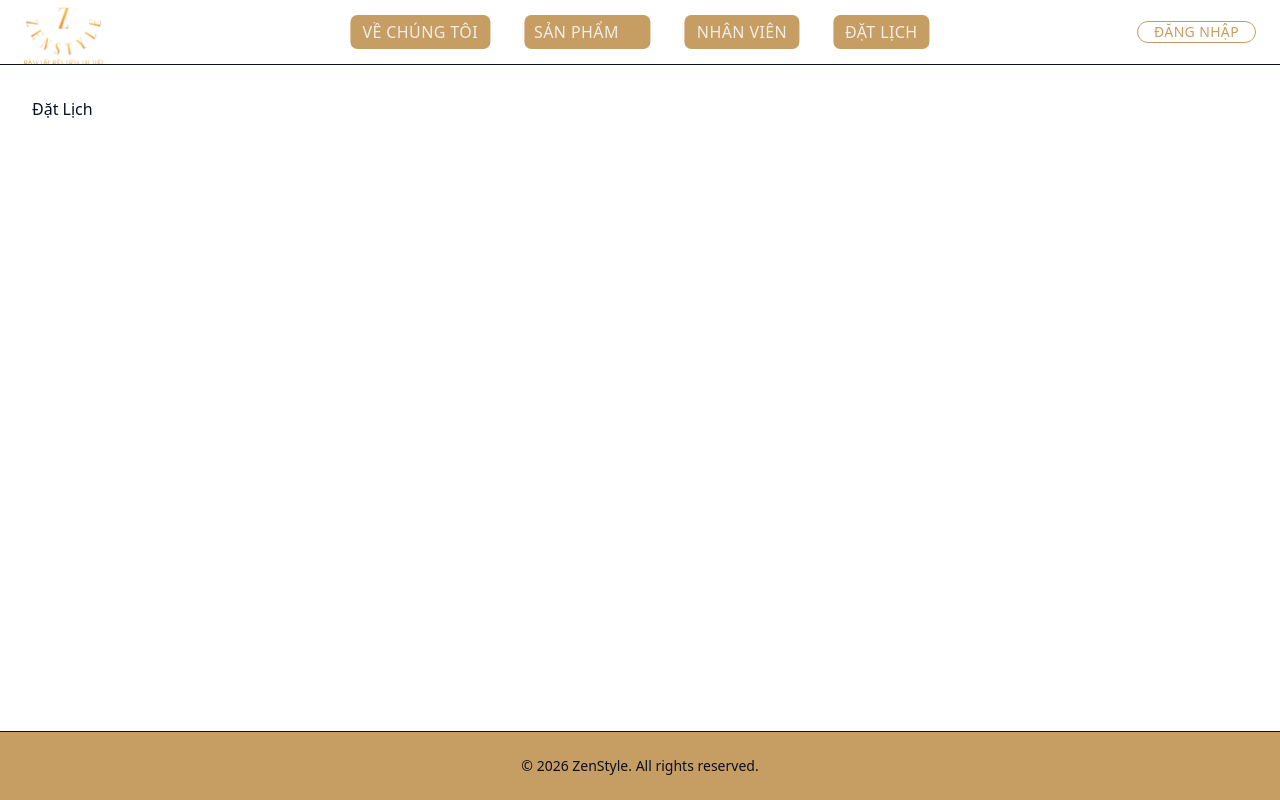
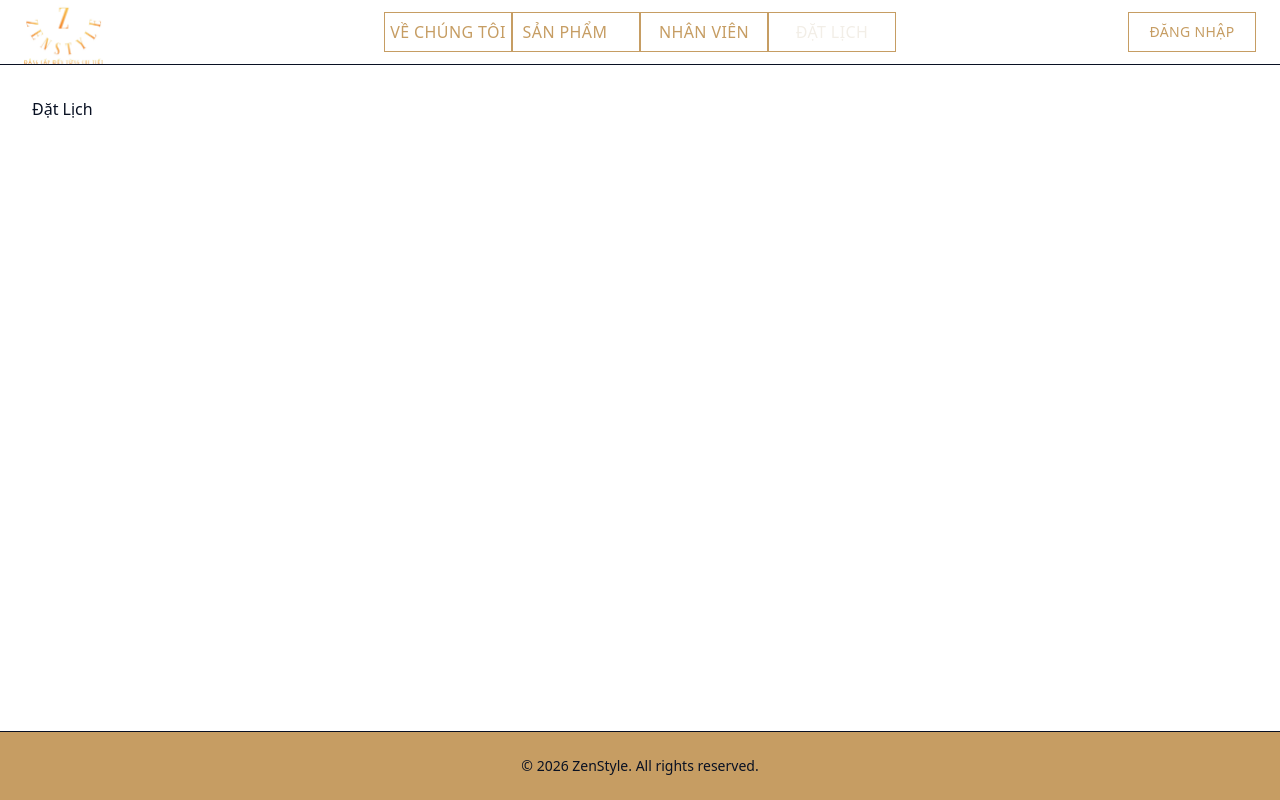
Before and after one commit to THIENVA/zenstyle-frontend, a React (Vite) app: page /dat-lich in a window 1280 px wide. Built offline with nearby package versions, Linux system fonts and the light colour scheme.

Commit message:
navbar_edit_2

```diff
--- a/src/components/common/Header.jsx
+++ b/src/components/common/Header.jsx
@@ -33,7 +33,7 @@ export default function Header() {
           />
         </NavLink>
         {/* ── Navbar ── */}
-        <nav className="absolute left-1/2 -translate-x-1/2 hidden md:flex items-center gap-8">
+        <nav className="absolute left-1/2 -translate-x-1/2 hidden md:flex items-center gap-0">
           {NAV_ITEMS.map((item) =>
             item.type === "dropdown" ? (
               <NavDropdown key={item.label} item={item} />
--- a/src/ui/LoginButton.jsx
+++ b/src/ui/LoginButton.jsx
@@ -1,10 +1,19 @@
-export default function LoginButton({ onClick }) {
+import { Link } from "react-router-dom";
+import { Button } from "@/components/ui/button";
+
+export default function LoginButton() {
   return (
-    <button
-      onClick={onClick}
-      className="px-4 rounded-[var(--radius-xl)] border border-[var(--color-accent)] text-[var(--color-accent)] font-[var(--font-logo)] text-sm tracking-wide hover:bg-[var(--color-accent)] hover:text-[var(--color-primary)] transition-all duration-200 shrink-0"
+    <Button
+      asChild
+      variant="secondary"
+      className="rounded-none w-32 h-10 border-[var(--color-zen-accent)]
+      text-[var(--color-zen-accent)]
+      bg-transparent
+      hover:bg-[var(--color-zen-accent)]
+      hover:text-[var(--color-zen-primary)]
+      font-[var(--font-logo)] text-sm tracking-wide"
     >
-      ĐĂNG NHẬP
-    </button>
+      <Link to="/dang-nhap">ĐĂNG NHẬP</Link>
+    </Button>
   );
 }
--- a/src/ui/NavButton.jsx
+++ b/src/ui/NavButton.jsx
@@ -7,7 +7,7 @@ export default function NavButton({ item }) {
       {({ isActive }) => (
         <Button
           variant="secondary"
-          className={`font-[var(--font-logo)] text-base tracking-wide px-3 bg-[var(--color-zen-accent)] text-[var(--color-zen-text-light)] ${isActive ? " text-[var(--color-zen-text-light)] " : " hover:text-[var(--color-zen-primary)] hover:bg-[var(--color-zen-button-1)] "}`}
+          className={`rounded-none w-32 h-10 border-r font-[var(--font-logo)] text-base tracking-wide px-3 border-[var(--color-zen-accent)] text-[var(--color-zen-accent)] bg-transparent  hover:bg-[var(--color-zen-accent)] text-[var(--color-zen-accent)] ${isActive ? " text-[var(--color-zen-text-light)] " : " hover:text-[var(--color-zen-primary)] hover:bg-[var(--color-zen-accent)] "}`}
         >
           {item.label}
         </Button>
--- a/src/ui/NavDropdown.jsx
+++ b/src/ui/NavDropdown.jsx
@@ -21,8 +21,7 @@ export default function NavDropdown({ item }) {
       <Button
         onClick={() => setOpen(!open)}
         variant="secondary"
-        style={{ writingMode: "horizontal-tb" }}
-        className={`items-center font-[var(--font-logo)] text-base tracking-wide transition-colors duration-200 bg-[var(--color-zen-accent)] text-[var(--color-zen-text-light)] ${open ? "text-[var(--color-zen-text-light)]" : "hover:text-[var(--color-zen-text-light)] hover:bg-[var(--color-zen-button-1)]"}`}
+        className={`rounded-none w-32 h-10 border-r items-center font-[var(--font-logo)] text-base tracking-wide transition-colors duration-200 border-[var(--color-zen-accent)] bg-transparent text-[var(--color-zen-accent)] ${open ? "text-[var(--color-zen-text-light)]" : "hover:text-[var(--color-zen-primary)] hover:bg-[var(--color-zen-accent)]"}`}
       >
         {item.label}
         <svg
```
